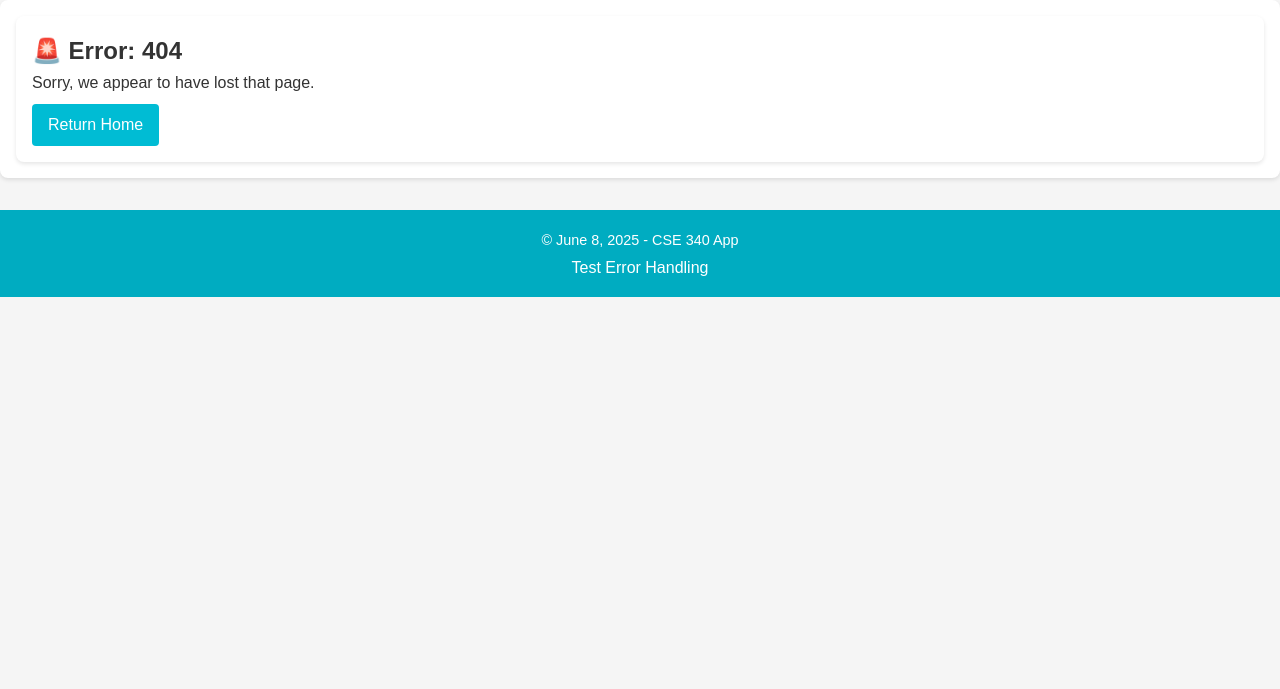
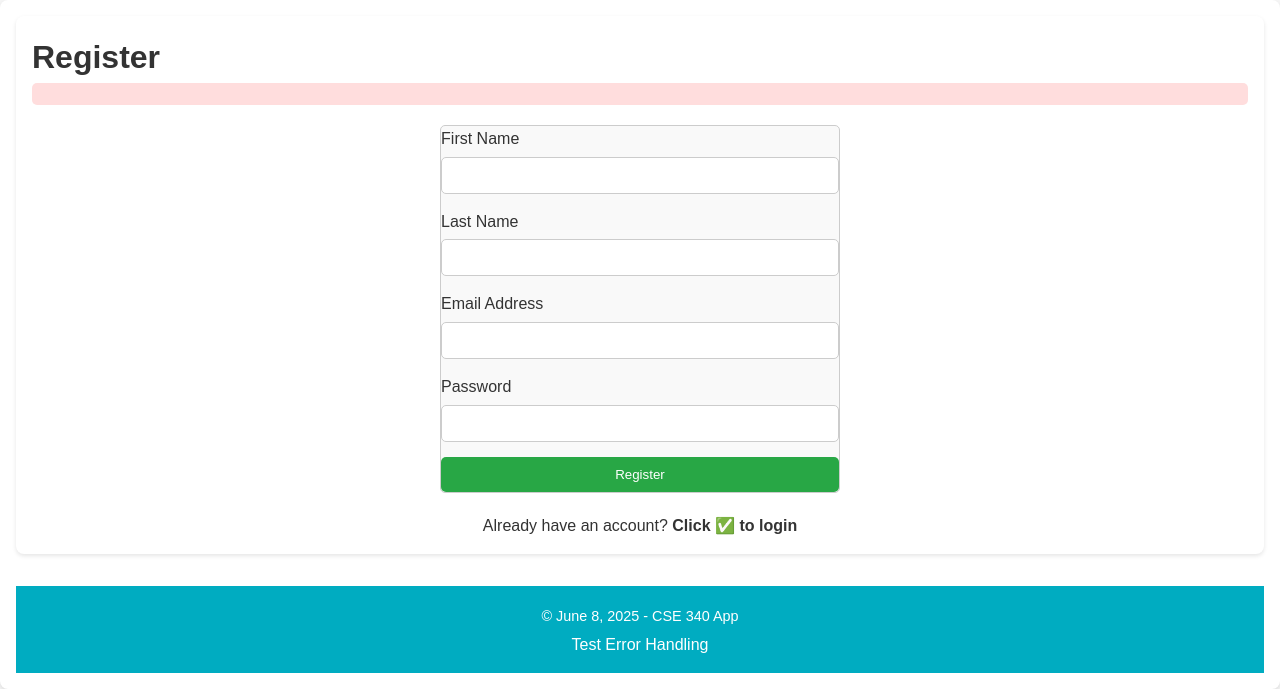
Before and after one commit to Eluwa101/cse340, a Node server app: page /account/register in a window 1280 px wide. Shown: the part 133-822 px from the top of the page. Before the commit the page ends 430 px from the top, so only its background shows below. Run offline with Node 20, Linux system fonts and the light colour scheme; data that the repository does not hold is empty; some libraries are stand-ins or nearby versions.

Commit message:
Register page view live

```diff
--- a/controllers/accountController.js
+++ b/controllers/accountController.js
@@ -18,5 +18,16 @@ res.render("account/login", {
 })
 }
 
+/********
+ * Build register view
+ * ************************** */
+async function buildRegister(req, res, next) {
+  let nav = await utilities.getNav()
+  res.render("account/register", {
+    title: "Register",
+    message: req.flash("notice"),
+    nav,
+  })}
+
 // Export the accountController's function
-module.exports = { buildLogin }
+module.exports = { buildLogin, buildRegister };
--- a/public/css/styles.css
+++ b/public/css/styles.css
@@ -501,8 +501,8 @@ footer p {
 }
 
 
-/* Login Page Styles */
-.login-page{
+/* Form Page Styles */
+.login-page, .register-form{
   max-width: 400px;
   margin: auto;
   padding: .05px;
@@ -511,7 +511,7 @@ footer p {
   background-color: #f9f9f9;
 }
 
-.login-page h1 {
+.login-page h1,.register-form h1 {
   text-align: center;
 }
 
@@ -525,23 +525,23 @@ footer p {
   border-radius: 5px;
 }
 
-.login-form {
+.login-form,.register-form {
   display: flex;
   flex-direction: column;
 }
 
-.login-form label {
+.login-form,.register-form label {
   margin-bottom: 5px;
 }
 
-.login-form input {
+.login-form input,.register-form input {
   margin-bottom: 15px;
   padding: 10px;
   border-radius: 5px;
   border: 1px solid #ccc;
 }
 
-.login-form button {
+.login-form button,.register-form button {
   padding: 10px;
   background-color: #28a745;
   color: white;
@@ -550,7 +550,7 @@ footer p {
   cursor: pointer;
 }
 
-.register-link {
+.register-link, .login-link {
   text-align: center;
   margin-top: 20px;
 }
--- a/routes/accountRoute.js
+++ b/routes/accountRoute.js
@@ -10,4 +10,7 @@ const utilities = require("../utilities/");
 /*deliver login view*/
 router.get("/login", utilities.handleErrors(accountController.buildLogin));
 
+/*deliver register view*/
+router.get("/register", utilities.handleErrors(accountController.buildRegister));
+
 module.exports = router;
--- /dev/null
+++ b/views/account/register.ejs
@@ -0,0 +1,31 @@
+<main class="register-page">
+  <h1><%= title %></h1>
+
+  <!-- Flash Message -->
+  <% if (typeof message !== "undefined") { %>
+    <div class="flash-message">
+      <p><%= message %></p>
+    </div>
+  <% } %>
+
+  <!-- Account Registration Form -->
+  <form action="/account/register" method="post" class="register-form">
+    <label for="firstname">First Name</label>
+    <input type="text" name="account_firstname" id="firstname" required />
+
+    <label for="lastname">Last Name</label>
+    <input type="text" name="account_lastname" id="lastname" required />
+
+    <label for="email">Email Address</label>
+    <input type="email" name="account_email" id="email" required />
+
+    <label for="password">Password</label>
+    <input type="password" name="account_password" id="password" required />
+
+    <button type="submit">Register</button>
+  </form>
+
+  <p class="login-link">
+    Already have an account?
+    <a href="/account/login"><strong>Click ✅ to login</strong></a>
+  </p>
```
